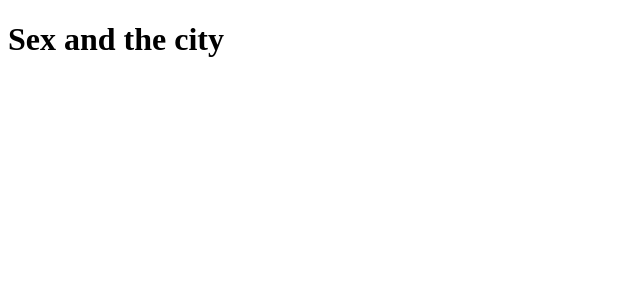
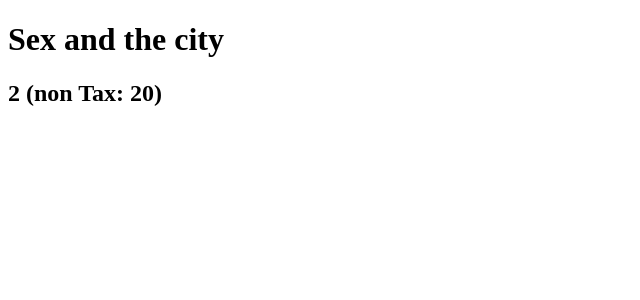
Before and after one commit to RyuNyan-Taro/my-app, a Next.js app: page / in a window 1280 px wide. Shown: the top 300 px of the page, without its empty margins (0-640 px from the left). Built offline with nearby package versions, Linux system fonts and the light colour scheme.

Commit message:
add calculate tax logic

```diff
--- a/src/app/page.tsx
+++ b/src/app/page.tsx
@@ -1,10 +1,15 @@
 import Image from "next/image";
 import styles from "./page.module.css";
+import { calculateTax } from "./test_logic/calculate_tax";
 
 export default function Home() {
+  const price = 20
+  const tax_price = calculateTax(price);
+
   return (
     <div>
       <h1>Sex and the city</h1>
+      <h2>{tax_price} (non Tax: {price})</h2>
     </div>
   );
 }
--- /dev/null
+++ b/src/app/test_logic/calculate_tax.ts
@@ -0,0 +1,3 @@
+export function calculateTax(price: number, rate: number = 0.1): number {
+    return price * rate;
+}
```
